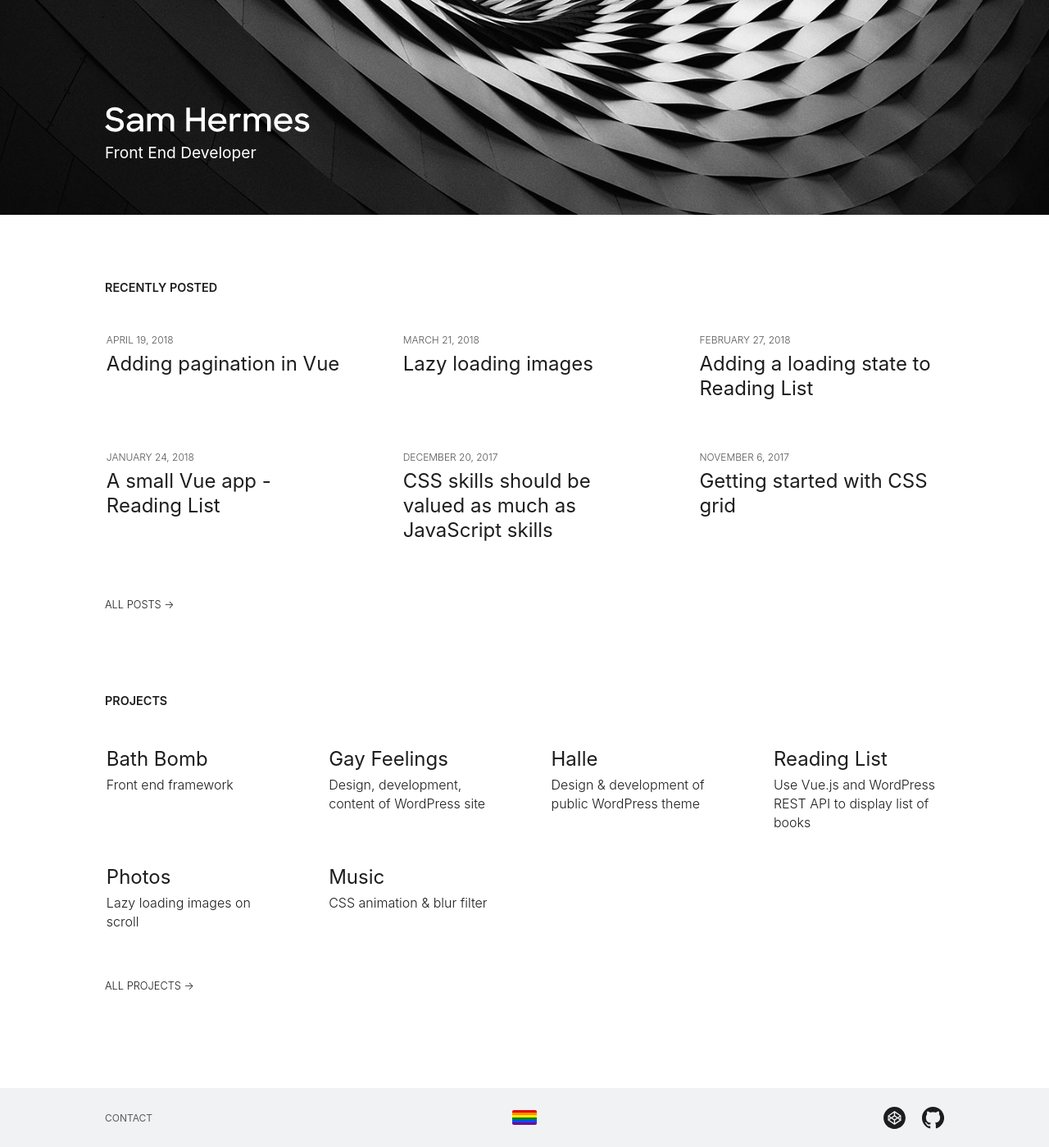
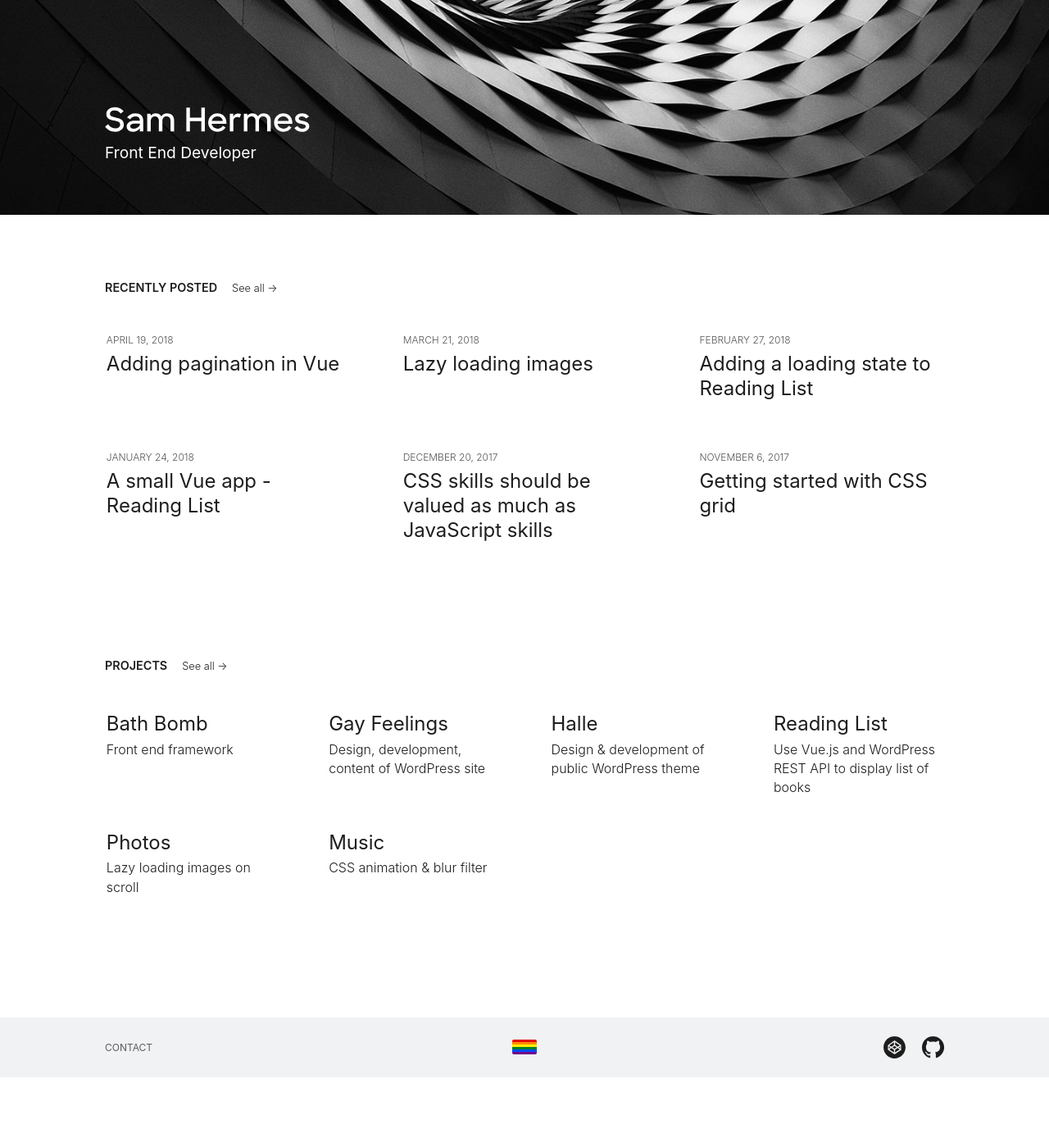
Before and after one commit to samhermes/samhermes.github.io, a Jekyll site: the page built from index.md, in a window 1280 px wide. Shown: the whole page at 82% size. Built offline with Jekyll 4.4.1, drawn with Linux system fonts in a browser that asks for light colours; after the commit the page ends 1314 px from its top, so only the background shows below that.

Commit message:
Move "see all" links to section headers

```diff
--- a/_sass/_home.scss
+++ b/_sass/_home.scss
@@ -167,18 +167,14 @@
   }
 
   .see-all {
-    text-transform: uppercase;
+    text-transform: none;
     text-align: center;
-
-    @media screen and (min-width: 37.5em) {
-      margin-top: -0.3%;
-      text-align: left;
-    }
+    margin-left: 1em;
 
     a {
       font-size: 0.8rem;
       font-weight: 300;
-      padding: 1.15em 0;
+      padding: 1.1em 0;
     }
   }
 }
--- a/index.md
+++ b/index.md
@@ -9,7 +9,7 @@ layout: home
   <p>Front End Developer</p>
 </header>
 <div class="post-list">
-  <h2>Recently Posted</h2>
+  <h2>Recently Posted <span class="see-all"><a href="/posts">See all &rarr;</a></span></h2>
   <ul>
   {% for post in site.posts limit:6 %}
     <li>
@@ -18,10 +18,10 @@ layout: home
     </li>
   {% endfor %}
   </ul>
-  <p class="see-all"><a href="/posts"><span>All Posts &rarr;</span></a></p>
+
 </div>
 <div class="project-list">
-  <h2>Projects</h2>
+  <h2>Projects <span class="see-all"><a href="/projects">See all &rarr;</a></span></h2>
   <ul>
   {% for project in site.projects reversed %}
     <li>
@@ -30,5 +30,5 @@ layout: home
     </li>
   {% endfor %}
   </ul>
-  <p class="see-all"><a href="/projects"><span>All Projects &rarr;</span></a></p>
+
 </div>
```
